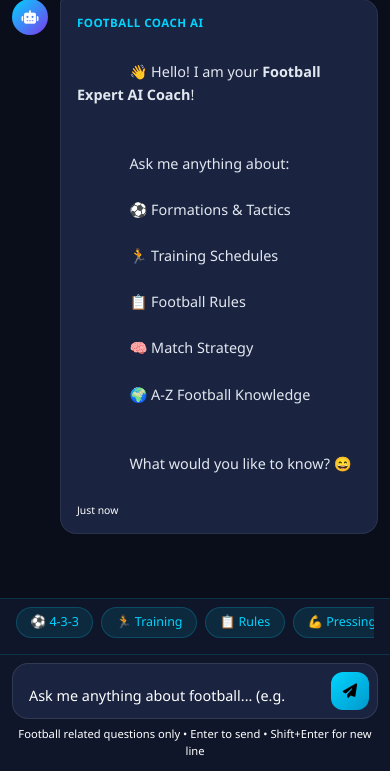
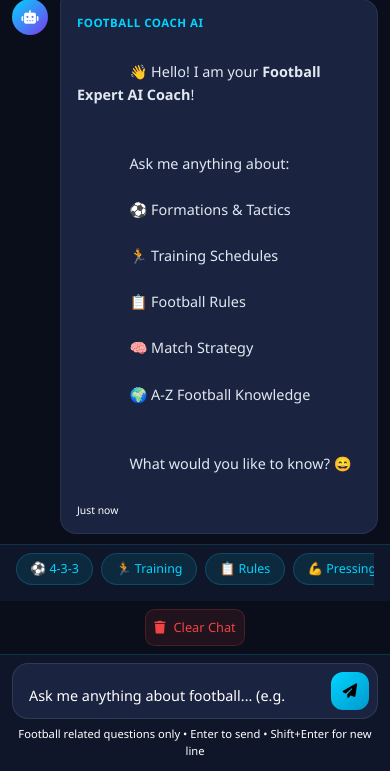
Before and after one commit to mdthowsif17/FootballTacticAI, a Flask app: page /chat in a window 390 px wide. Shown: the part 76-847 px from the top of the page. Run offline with Flask 3, Linux system fonts and the light colour scheme; the visitor is signed in with stand-in values (Sample User, id 1); data that the repository does not hold is empty; some libraries are stand-ins or nearby versions.

Commit message:
added clear button for mobile

```diff
--- a/templates/chat.html
+++ b/templates/chat.html
@@ -75,6 +75,10 @@
           <button class="topic-chip" onclick="askTopic('Best 7-a-side formations')">7️⃣ 7s Tips</button>
           <button class="topic-chip" onclick="askTopic('How to defend counter attacks')">🛡️ Defense</button>
         </div>
+      </div>
+
+      <div class="mobile-clear d-lg-none text-center py-2">
+        <button class="clear-btn" onclick="clearChat()"><i class="fas fa-trash me-2"></i>Clear Chat</button>
       </div>
 
       <!-- Input Area -->
```
